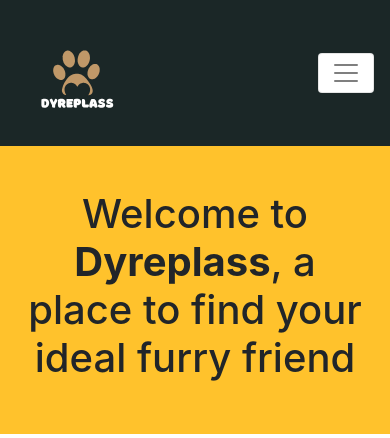
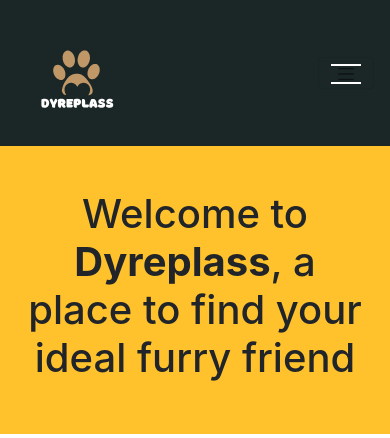
Before and after one commit to Gjoce/DyreplassMain, a website: page public/index.html in a window 390 px wide. Shown: the top 438 px of the page. Drawn offline with nearby package versions, Linux system fonts and the light colour scheme; no server answers.

Commit message:
style and firebase csp

```diff
--- a/public/css/styles.css
+++ b/public/css/styles.css
@@ -21,7 +21,38 @@
 }
 
 .navbar-toggler {
+  border: 1px solid white; /* Add white border */
+}
+
+.navbar-toggler-icon {
+  background-image: none;
+  position: relative;
+  width: 30px;
+  height: 20px;
+}
+
+.navbar-toggler-icon::before,
+.navbar-toggler-icon::after,
+.navbar-toggler-icon span {
+  content: '';
+  display: block;
+  position: absolute;
+  height: 2px;
+  width: 100%;
   background-color: white;
+}
+
+.navbar-toggler-icon::before {
+  top: 0;
+}
+
+.navbar-toggler-icon::after {
+  bottom: 0;
+}
+
+.navbar-toggler-icon span {
+  top: 50%;
+  transform: translateY(-50%);
 }
 
 .navbar-brand img {
@@ -30,7 +61,6 @@
   width: auto;
   display: block; /* Prevents overflow */
 }
-
 
 .nav-link {
   color: white !important; /* Set the text color to white */
```
Also changed, not shown: firebase.json.
